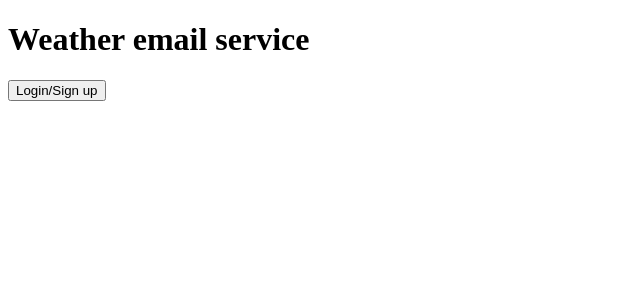
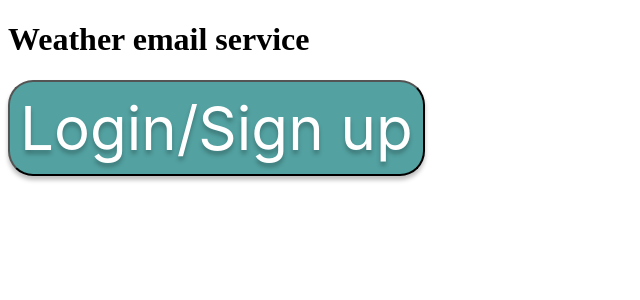
Before and after one commit to jakvitov/web-email-service-ui, a React (Create React App) app: page / in a window 1280 px wide. Shown: the top 300 px of the page, without its empty margins (0-640 px from the left). Built offline with nearby package versions, Linux system fonts and the light colour scheme; no server answers.

Commit message:
Confirmation page implemented

```diff
--- /dev/null
+++ b/src/App.css
@@ -0,0 +1,18 @@
+button {
+    display: flex;
+    padding: 10px;
+    justify-content: center;
+    align-items: center;
+    gap: 10px;
+    border-radius: 25px;
+    background: #53A1A1;
+    box-shadow: 0px 4px 4px 0px rgba(0, 0, 0, 0.25);
+    color: #FFF;
+    text-align: center;
+    text-shadow: 0px 4px 4px rgba(0, 0, 0, 0.25);
+    font-family: Inter;
+    font-size: 60px;
+    font-style: normal;
+    font-weight: 400;
+    line-height: normal;
+}
--- a/src/App.js
+++ b/src/App.js
@@ -4,6 +4,7 @@ import Home from "./organisms/Home";
 import RegisterUser from "./organisms/RegisterUser";
 import {AlertProvider} from "./atoms/AlertContext";
 import ConfirmationEmailPage from "./organisms/ConfirmationEmailPage";
+import "./App.css"
 
 function App() {
 
--- /dev/null
+++ b/src/atoms/ResendConfirmationEmail.js
@@ -0,0 +1,8 @@
+
+const ResendConfirmationEmail = () => {
+
+    return <button>Resend</button>
+
+}
+
+export default ResendConfirmationEmail
--- a/src/organisms/ConfirmationEmailPage.js
+++ b/src/organisms/ConfirmationEmailPage.js
@@ -1,6 +1,25 @@
+import {useAuth0} from "@auth0/auth0-react";
+import {useNavigate} from "react-router-dom";
+import ResendConfirmationEmail from "../atoms/ResendConfirmationEmail";
 
 const ConfirmationEmailPage = () => {
 
+    const {user, isLoading, isAuthenticated} = useAuth0();
+    const navigate = useNavigate();
+
+    if (isLoading){
+        return <div class="loading">Loading...</div>
+    }
+    else if (!isAuthenticated){
+        navigate("/home")
+    }
+    return (
+        <div id="confirmationEmailPage">
+            <h1>Confirmation email sent</h1>
+            <p>Confirmation email was sent to {user.email}</p>
+            <ResendConfirmationEmail/>
+        </div>
+    )
 }
 
 export default ConfirmationEmailPage
```
